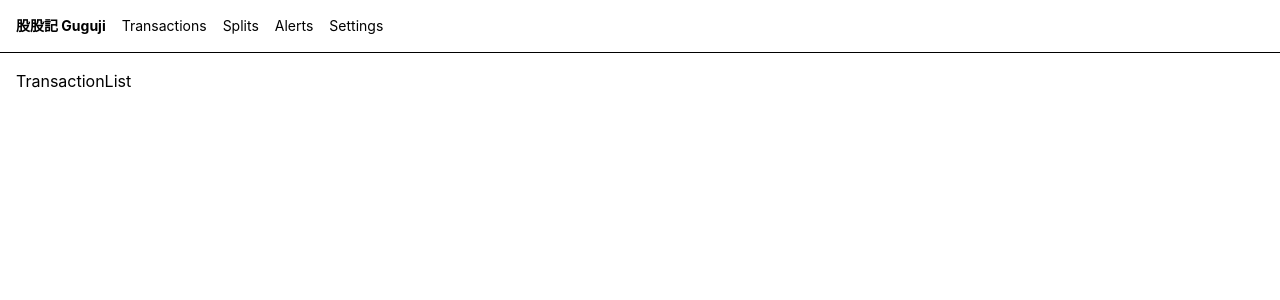
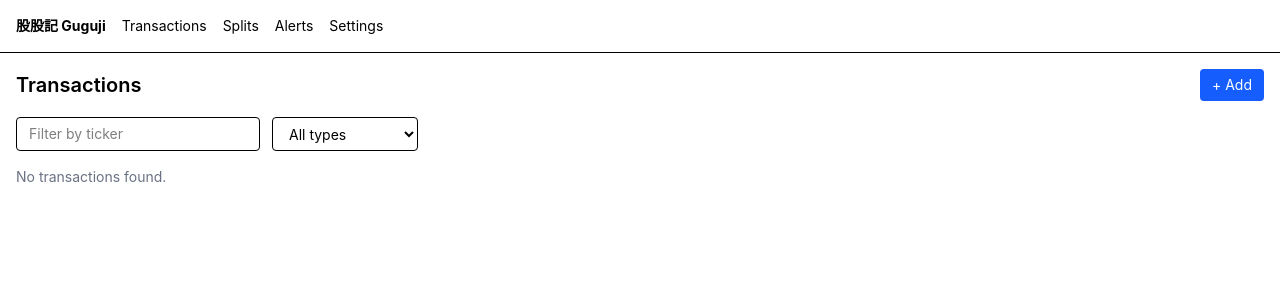
Before and after one commit to kevin1kevin1k/Guguji, a React (Vite) app: page /transactions in a window 1280 px wide. Shown: the top 300 px of the page. Built offline with nearby package versions, Linux system fonts and the light colour scheme.

Commit message:
feat(pages): TransactionList with filter and delete

```diff
--- a/src/pages/TransactionList/index.tsx
+++ b/src/pages/TransactionList/index.tsx
@@ -1,3 +1,132 @@
+import { useEffect, useState } from 'react'
+import { Link } from 'react-router-dom'
+import { TransactionRepository } from '../../db/TransactionRepository'
+import type { Transaction, TransactionType } from '../../types'
+
+const TYPE_LABELS: Record<TransactionType, string> = {
+  buy: 'Buy',
+  sell: 'Sell',
+  dividend: 'Dividend',
+  stock_dividend: 'Stock Div',
+}
+
+const TYPE_COLORS: Record<TransactionType, string> = {
+  buy: 'bg-green-100 text-green-800',
+  sell: 'bg-red-100 text-red-800',
+  dividend: 'bg-blue-100 text-blue-800',
+  stock_dividend: 'bg-purple-100 text-purple-800',
+}
+
 export default function TransactionList() {
-  return <div>TransactionList</div>
+  const [transactions, setTransactions] = useState<Transaction[]>([])
+  const [filterTicker, setFilterTicker] = useState('')
+  const [filterType, setFilterType] = useState<TransactionType | ''>('')
+
+  async function load() {
+    const all = await TransactionRepository.getAll()
+    setTransactions(all.sort((a, b) => b.date.localeCompare(a.date)))
+  }
+
+  useEffect(() => { load() }, [])
+
+  async function handleDelete(id: string) {
+    if (!confirm('Delete this transaction?')) return
+    await TransactionRepository.delete(id)
+    await load()
+  }
+
+  const filtered = transactions.filter((tx) => {
+    if (filterTicker && !tx.ticker.toLowerCase().includes(filterTicker.toLowerCase())) return false
+    if (filterType && tx.type !== filterType) return false
+    return true
+  })
+
+  return (
+    <div>
+      <div className="flex items-center justify-between mb-4">
+        <h2 className="text-xl font-semibold">Transactions</h2>
+        <Link
+          to="/transactions/new"
+          className="px-3 py-1.5 bg-blue-600 text-white text-sm rounded hover:bg-blue-700"
+        >
+          + Add
+        </Link>
+      </div>
+
+      {/* Filters */}
+      <div className="flex gap-3 mb-4">
+        <input
+          className="border rounded px-3 py-1.5 text-sm"
+          placeholder="Filter by ticker"
+          value={filterTicker}
+          onChange={(e) => setFilterTicker(e.target.value)}
+          aria-label="Filter by ticker"
+        />
+        <select
+          className="border rounded px-3 py-1.5 text-sm"
+          value={filterType}
+          onChange={(e) => setFilterType(e.target.value as TransactionType | '')}
+          aria-label="Filter by type"
+        >
+          <option value="">All types</option>
+          <option value="buy">Buy</option>
+          <option value="sell">Sell</option>
+          <option value="dividend">Dividend</option>
+          <option value="stock_dividend">Stock Dividend</option>
+        </select>
+      </div>
+
+      {filtered.length === 0 ? (
+        <p className="text-gray-500 text-sm">No transactions found.</p>
+      ) : (
+        <table className="w-full text-sm border-collapse">
+          <thead>
+            <tr className="border-b text-left text-gray-500">
+              <th className="py-2 pr-4">Date</th>
+              <th className="py-2 pr-4">Type</th>
+              <th className="py-2 pr-4">Ticker</th>
+              <th className="py-2 pr-4">Market</th>
+              <th className="py-2 pr-4 text-right">Shares</th>
+              <th className="py-2 pr-4 text-right">Price</th>
+              <th className="py-2 pr-4 text-right">Fee</th>
+              <th className="py-2 pr-4">Note</th>
+              <th className="py-2" />
+            </tr>
+          </thead>
+          <tbody>
+            {filtered.map((tx) => (
+              <tr key={tx.id} className="border-b hover:bg-gray-50">
+                <td className="py-2 pr-4 whitespace-nowrap">{tx.date}</td>
+                <td className="py-2 pr-4">
+                  <span className={`px-2 py-0.5 rounded-full text-xs font-medium ${TYPE_COLORS[tx.type]}`}>
+                    {TYPE_LABELS[tx.type]}
+                  </span>
+                </td>
+                <td className="py-2 pr-4 font-medium">{tx.ticker}</td>
+                <td className="py-2 pr-4 text-gray-500">{tx.market}</td>
+                <td className="py-2 pr-4 text-right">{tx.shares}</td>
+                <td className="py-2 pr-4 text-right">{tx.price}</td>
+                <td className="py-2 pr-4 text-right">{tx.fee || '—'}</td>
+                <td className="py-2 pr-4 text-gray-500 max-w-xs truncate">{tx.note}</td>
+                <td className="py-2 whitespace-nowrap">
+                  <Link
+                    to={`/transactions/${tx.id}/edit`}
+                    className="text-blue-600 hover:underline mr-3"
+                  >
+                    Edit
+                  </Link>
+                  <button
+                    onClick={() => handleDelete(tx.id)}
+                    className="text-red-600 hover:underline"
+                  >
+                    Delete
+                  </button>
+                </td>
+              </tr>
+            ))}
+          </tbody>
+        </table>
+      )}
+    </div>
+  )
 }
```
